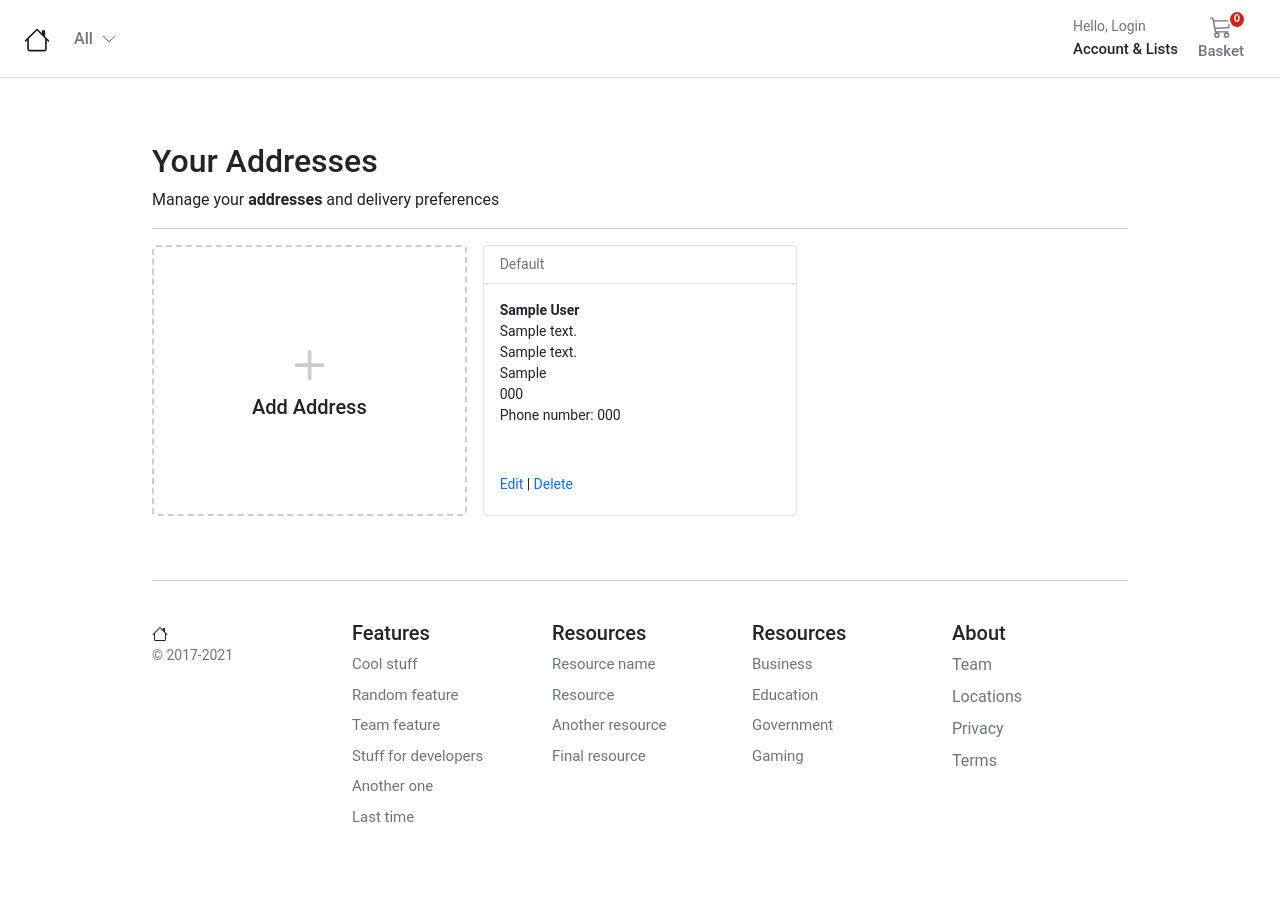
After one commit to DhruvPatel0401/Ecommerce_Store, a Django app: template templates/account/dashboard/addresses.html in a window 1280 px wide. The commit adds this page. Run offline with Django 4.2, Linux system fonts and the light colour scheme; the template is opened without the code that fills it: values that come from a table or form of the project are taken from there, others are empty; tables that the repository leaves empty hold one stand-in row (values such as "Sample post"); parts of the project's set-up code (start-up, migrations or seed data) failed here and were passed over.

Commit message:
builded url and views for addresses. Created address template.

```diff
--- a/account/urls.py
+++ b/account/urls.py
@@ -55,4 +55,9 @@ urlpatterns = [
         TemplateView.as_view(template_name="account/dashboard/delete_confirm.html"),
         name="delete_confirmation",
     ),
+    path("addresses/", views.view_address, name="addresses"),
+    path("add_address/", views.add_address, name="add_addresses"),
+    path("addresses/edit/<slug:id>/", views.edit_address, name="edit_address"),
+    path("addresses/delete/<slug:id>/", views.delete_address, name="delete_address"),
+    path("addresses/set_default/<slug:id>/", views.set_default, name="set_default"),
 ]
--- /dev/null
+++ b/templates/account/dashboard/addresses.html
@@ -0,0 +1,63 @@
+{% extends "../sub_base.html" %}
+{% block title %}Edit Addresses{% endblock %}
+
+
+
+{% block sub_content %}
+<h1 class="h2">Your Addresses</h1>
+<div>Manage your <b>addresses</b> and delivery preferences</div>
+<hr />
+<div class="container px-0">
+  <div class="row row-cols-1 row-cols-sm-2 row-cols-md-3 g-3">
+    <div class="col">
+      <a href="{% url "account:add_address" %}" class="text-reset text-decoration-none" role="button"
+        style="max-width: 540px;">
+        <div class="card mb-3 h-100" style="border: dashed 2px #ccc;">
+          <div class="row g-0 h-100">
+            <div class="col-12" style="min-height:100px">
+              <div class="card-body text-center position-absolute top-50 start-50 translate-middle">
+                <svg style="color:#ccc;" xmlns="http://www.w3.org/2000/svg" width="60" height="60" fill="currentColor"
+                  class="bi bi-plus" viewBox="0 0 16 16">
+                  <path
+                    d="M8 4a.5.5 0 0 1 .5.5v3h3a.5.5 0 0 1 0 1h-3v3a.5.5 0 0 1-1 0v-3h-3a.5.5 0 0 1 0-1h3v-3A.5.5 0 0 1 8 4z" />
+                </svg>
+                <h1 class="h5">Add Address</h1>
+              </div>
+            </div>
+          </div>
+        </div>
+      </a>
+    </div>
+    {% for address in addresses %}
+    <div class="col">
+      <div class="card pb-3">
+        <div class="card-header bg-white small text-muted">
+          {% if address.default %}
+            Default
+          {% endif %}
+          &nbsp;
+        </div>
+        <div class="card-body small pb-1">
+          <p class="card-text m-0 fw-bold">{{address.full_name}}</p>
+          <p class="card-text m-0">{{address.address_line}}</p>
+          <p class="card-text m-0">{{address.address_line2}}</p>
+          <p class="card-text m-0">{{address.town_city}}</p>
+          <p class="card-text m-0">{{address.postcode}}</p>
+          <p class="card-text m-0">Phone number: {{address.phone}}</p>
+          <div class="pt-5">
+            <a href="" class="text-decoration-none">Edit</a>
+            |
+            <a href="" class="text-decoration-none">Delete</a>
+            {% if not address.default %}
+            | <a href="" class="text-decoration-none">Set Default</a>
+            {% endif %}
+          </div>
+        </div>
+      </div>
+      </a>
+    </div>
+    {% endfor %}
+  </div>
+</div>
+
+{% endblock %}
--- a/templates/account/dashboard/dashboard.html
+++ b/templates/account/dashboard/dashboard.html
@@ -8,7 +8,7 @@
   </div>
   <div class="col-12 d-flex justify-content-between">
     <div>Manage your <b>orders</b> and personal details</div>
-    {% comment %} <div><a href="{% url "account:edit_details" %}">Change Details</a></div> {% endcomment %}
+
   </div>
   <hr />
 
@@ -55,7 +55,7 @@
       </a>
     </div>
     <div class="col">
-      <a href="" class="text-reset text-decoration-none" role="button" style="max-width: 540px;">
+      <a href="{% url "account:addresses" %}" class="text-reset text-decoration-none" role="button" style="max-width: 540px;">
       <div class="card mb-3">
         <div class="row g-0">
           <div class="col-2 position-relative">
--- a/templates/account/sub_base.html
+++ b/templates/account/sub_base.html
@@ -3,9 +3,9 @@
 {% block stylesheet %}{% static 'account/css/account.css' %}{% endblock %}
 
 {% block content %}
-<div class="container-fluid">
+<div class="container">
   <div class="login d-flex align-items-center">
-    <div class="col-12 col-md-6 col-lg-5 mx-auto">
+    <div class="col-12 col-md-12 col-lg-12 mx-auto">
       {% block sub_content %}{% endblock %}
     </div>
   </div>
--- a/templates/base.html
+++ b/templates/base.html
@@ -99,7 +99,7 @@
               </ul>
             </div>
           </div>
-          <a type="button" role="button" href="{% url "account:dashboard" %}"
+          <a type="button" role="button" href="{% url "basket:basket_summary" %}"
             class="btn btn-outline-secondary border-0 basket-btn">
             {% with total_qty=basket|length %}
             <div id="basket-qty" class="basket-qty">
@@ -111,13 +111,13 @@
             </div>
             {% endwith %}
             <div>
-              <svg xmlns="http://www.w3.org/2000/svg" width="22" height="22" fill="currentColor" class="bi bi-person"
+              <svg xmlns="http://www.w3.org/2000/svg" width="22" height="22" fill="currentColor" class="bi bi-cart3"
                 viewBox="0 0 16 16">
                 <path
-                  d="M8 8a3 3 0 1 0 0-6 3 3 0 0 0 0 6zm2-3a2 2 0 1 1-4 0 2 2 0 0 1 4 0zm4 8c0 1-1 1-1 1H3s-1 0-1-1 1-4 6-4 6 3 6 4zm-1-.004c-.001-.246-.154-.986-.832-1.664C11.516 10.68 10.289 10 8 10c-2.29 0-3.516.68-4.168 1.332-.678.678-.83 1.418-.832 1.664h10z" />
+                  d="M0 1.5A.5.5 0 0 1 .5 1H2a.5.5 0 0 1 .485.379L2.89 3H14.5a.5.5 0 0 1 .49.598l-1 5a.5.5 0 0 1-.465.401l-9.397.472L4.415 11H13a.5.5 0 0 1 0 1H4a.5.5 0 0 1-.491-.408L2.01 3.607 1.61 2H.5a.5.5 0 0 1-.5-.5zM3.102 4l.84 4.479 9.144-.459L13.89 4H3.102zM5 12a2 2 0 1 0 0 4 2 2 0 0 0 0-4zm7 0a2 2 0 1 0 0 4 2 2 0 0 0 0-4zm-7 1a1 1 0 1 1 0 2 1 1 0 0 1 0-2zm7 0a1 1 0 1 1 0 2 1 1 0 0 1 0-2z" />
               </svg>
             </div>
-            <span class="fs15 fw500">Account</span>
+            <span class="fs15 fw500">Basket</span>
           </a>
         </div>
         <div class="d-md-none d-lg-none d-xl-none">
```
Also changed, not shown: account/views.py (+6 -1 lines), static/core/css/base.css (+21 -37 lines).
